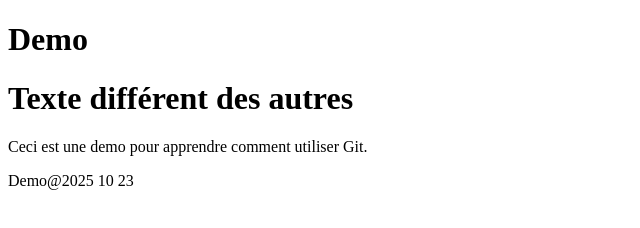
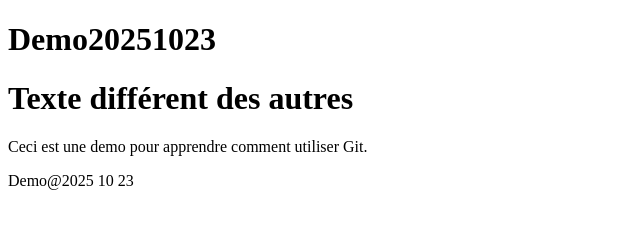
Before and after one commit to Dara-Rene/demo-git-2539590, a plain HTML site: page index.html in a window 1280 px wide. Shown: the whole page, without its empty margins (0-640 px from the left). Drawn offline with Linux system fonts and the light colour scheme.

Commit message:
date added to head

```diff
--- a/index.html
+++ b/index.html
@@ -7,7 +7,7 @@
 </head>
 <body>
     <header>
-        <h1>Demo</h1>
+        <h1>Demo20251023</h1>
     </header>
 
     <main>
```
